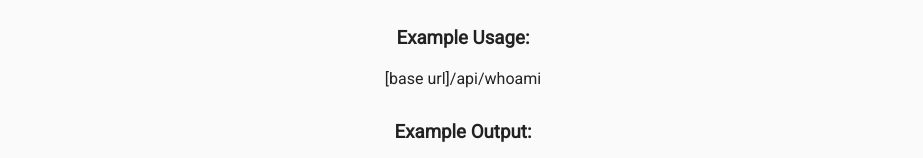
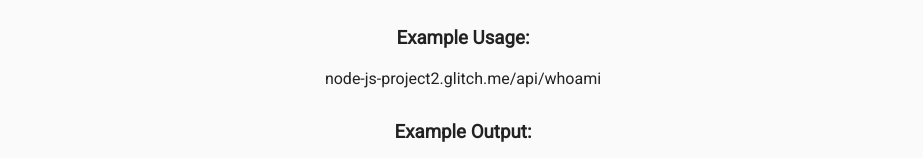
Before and after one commit to DimpleManiar94/Request-Header-Parser-Microservice, a website: page views/index.html in a window 1280 px wide. Shown: the part 183-341 px from the top of the page, without its empty margins (177-1100 px from the left). Drawn offline with Linux system fonts and the light colour scheme; files that its build step writes are made by us from their sources.

Commit message:
Updated with Glitch

```diff
--- a/views/index.html
+++ b/views/index.html
@@ -17,7 +17,7 @@
 
         <h3>Example Usage:</h3>
         <p>
-          [base url]/api/whoami
+          node-js-project2.glitch.me/api/whoami
         </p>
 
         <h3>Example Output:</h3>
```
